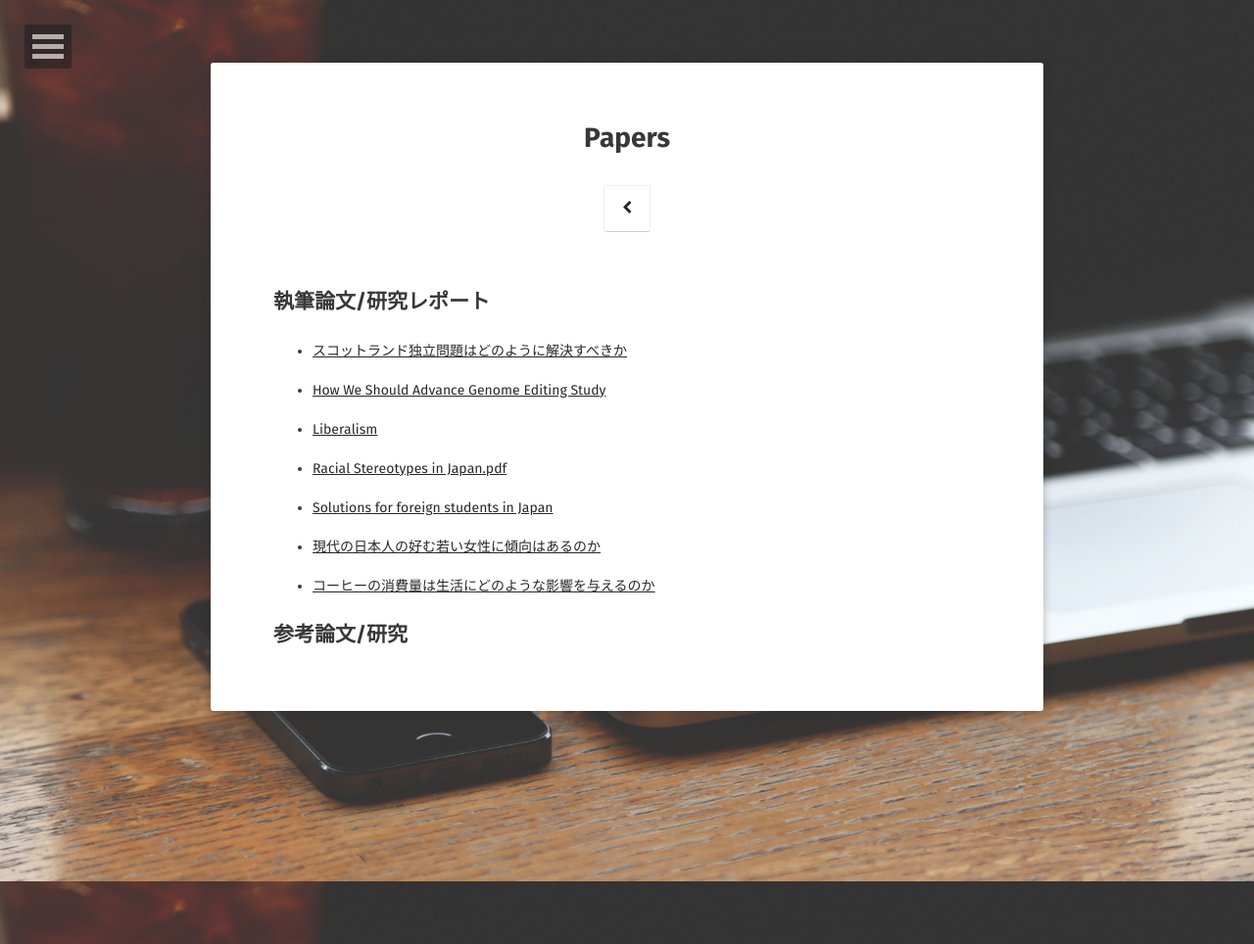
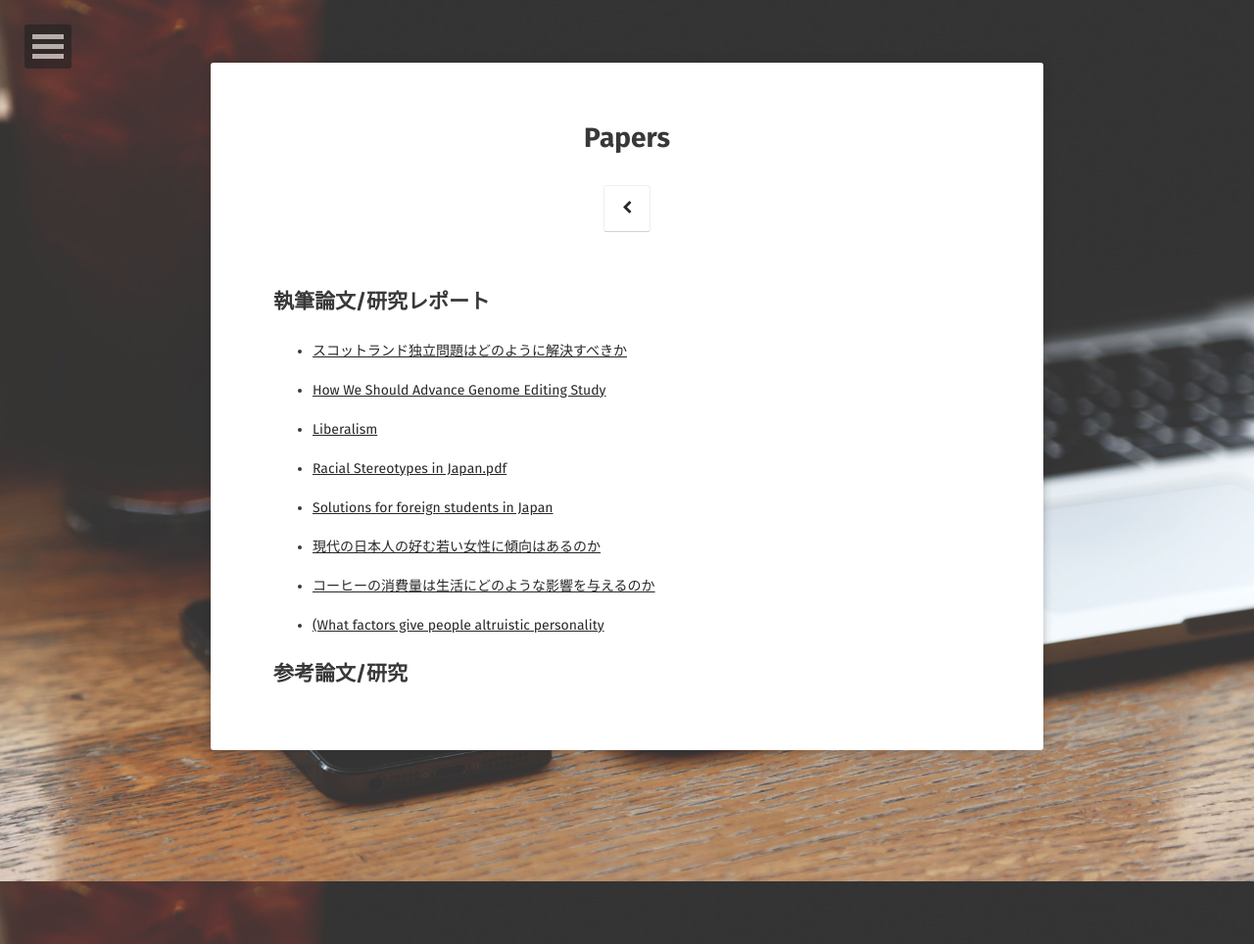
Before and after one commit to seven0525/seven0525.github.io, a Jekyll site: the page built from papers/index.md, in a window 1280 px wide. Shown: the whole page at 98% size. Built offline with Jekyll 4.4.1, drawn with Linux system fonts in a browser that asks for light colours; some web fonts are replaced.

Commit message:
Update index.md

```diff
--- a/papers/index.md
+++ b/papers/index.md
@@ -22,5 +22,7 @@ comments: false
 
 - [コーヒーの消費量は生活にどのような影響を与えるのか](static_2.pdf)
 
+- [(What factors give people altruistic personality](What factors give people altruistic personality.pdf)
+
 
 ## 参考論文/研究
```
